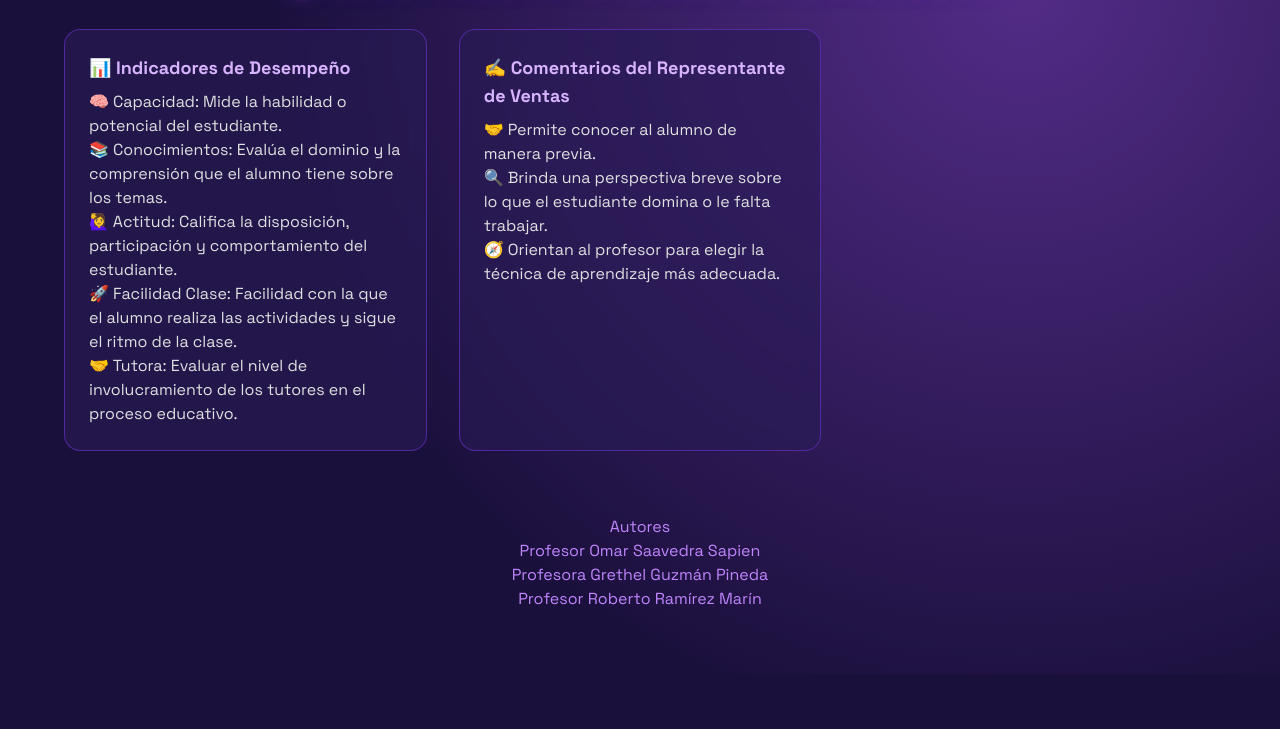
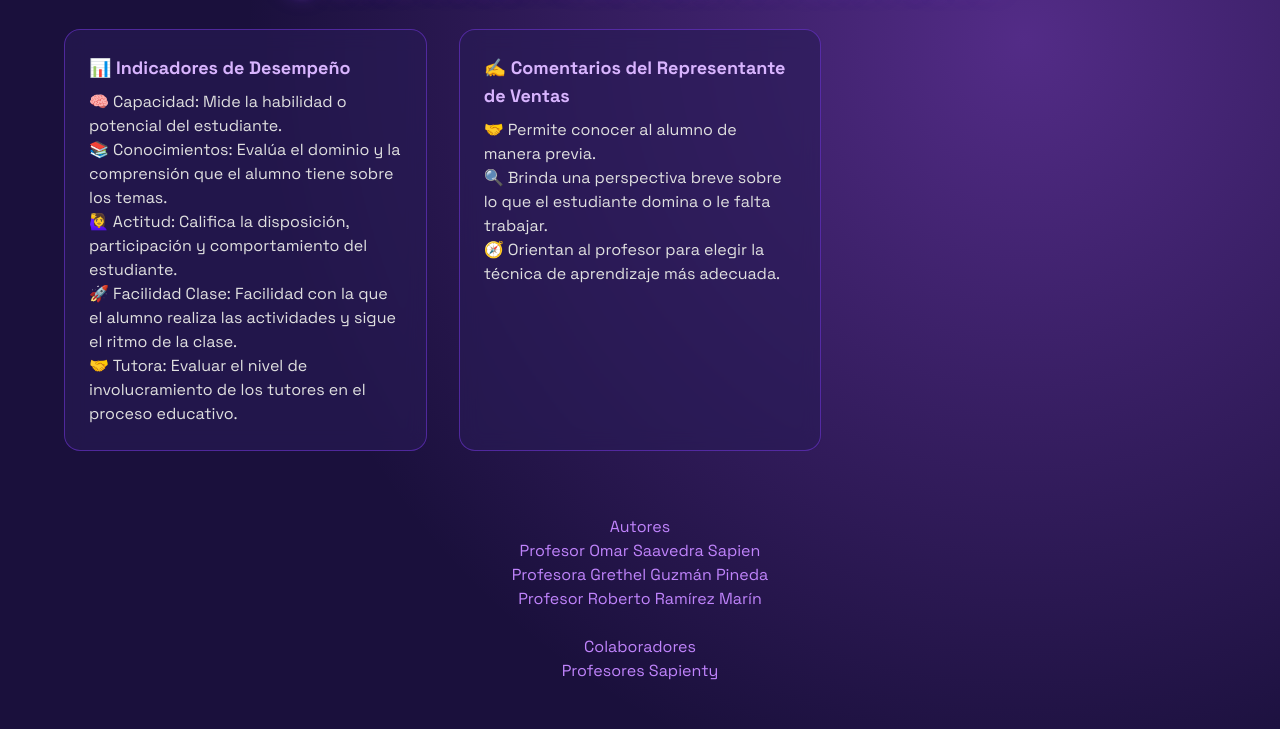
Before and after one commit to robertoramirezmarin/Clases-de-Calidad, a plain HTML site: page index.html in a window 1280 px wide. Shown: the part 1615-2344 px from the top of the page. Before the commit the page ends 2290 px from the top, so only its background shows below. Drawn offline with nearby package versions, Linux system fonts and the light colour scheme.

Commit message:
Update index.html

```diff
--- a/index.html
+++ b/index.html
@@ -186,7 +186,10 @@
         Autores<br>
         Profesor Omar Saavedra Sapien<br>
         Profesora Grethel Guzmán Pineda<br>
-        Profesor Roberto Ramírez Marín
+        Profesor Roberto Ramírez Marín<br>
+        <br>
+        Colaboradores<br>
+        Profesores Sapienty
         </p>
     </footer>
 
```
